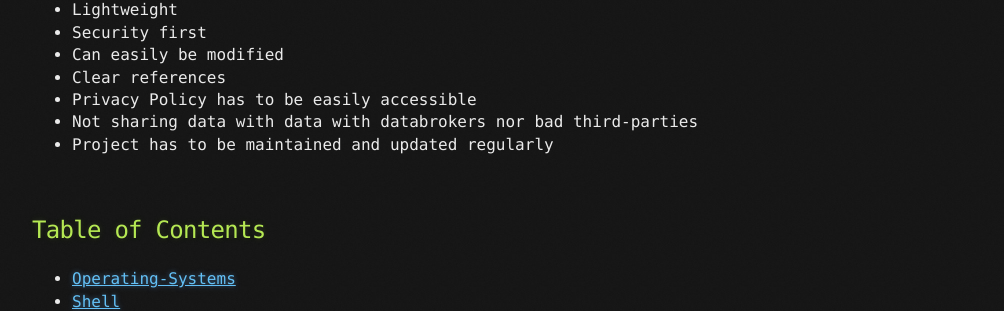
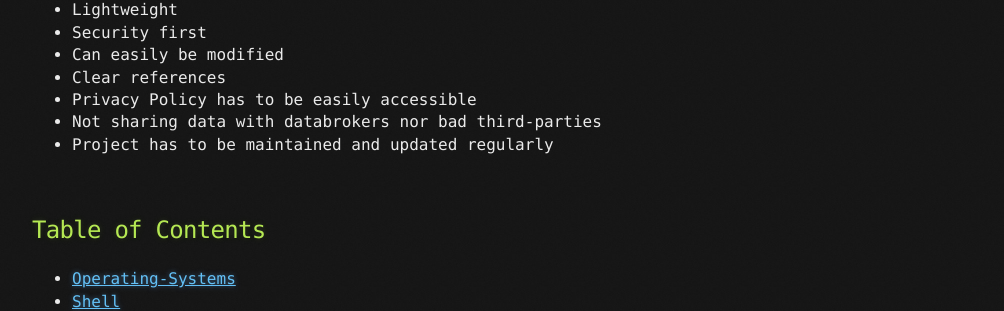
Before and after one commit to znkkw/znkkw.github.io, a Jekyll site: the page built from _posts/2022-08-16-Software-I-use+recommend.md, in a window 1280 px wide and 900 px high, scrolled down 545 px. Shown: the part 148-459 px from the top of the window, without its empty margins (108-1112 px from the left). Built offline with Jekyll 4.4.1, drawn with Linux system fonts in a browser that asks for light colours.

Commit message:
Update 2022-08-16-Software-I-use+recommend.md

```diff
--- a/_posts/2022-08-16-Software-I-use+recommend.md
+++ b/_posts/2022-08-16-Software-I-use+recommend.md
@@ -25,7 +25,7 @@ Any reagrds **do your own research!**,if something is missing or wrong please [c
 * Can easily be modified
 * Clear references
 * Privacy Policy has to be easily accessible
-* Not sharing data with data with databrokers nor bad third-parties
+* Not sharing data with databrokers nor bad third-parties
 * Project has to be maintained and updated regularly
 
 <br>
```
